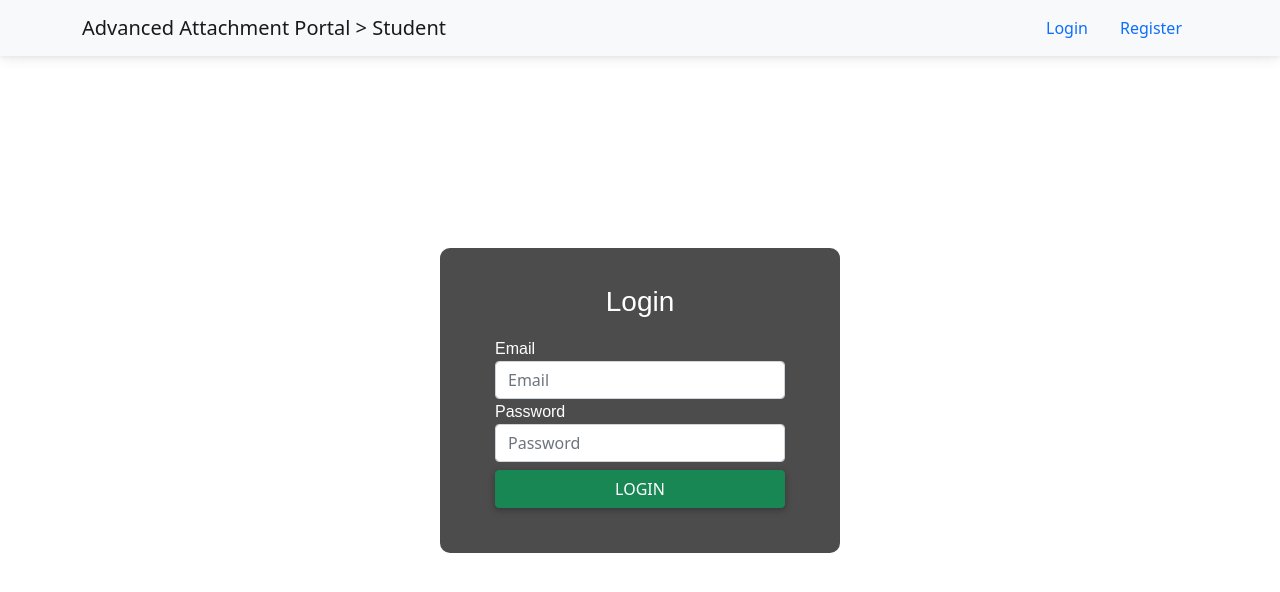
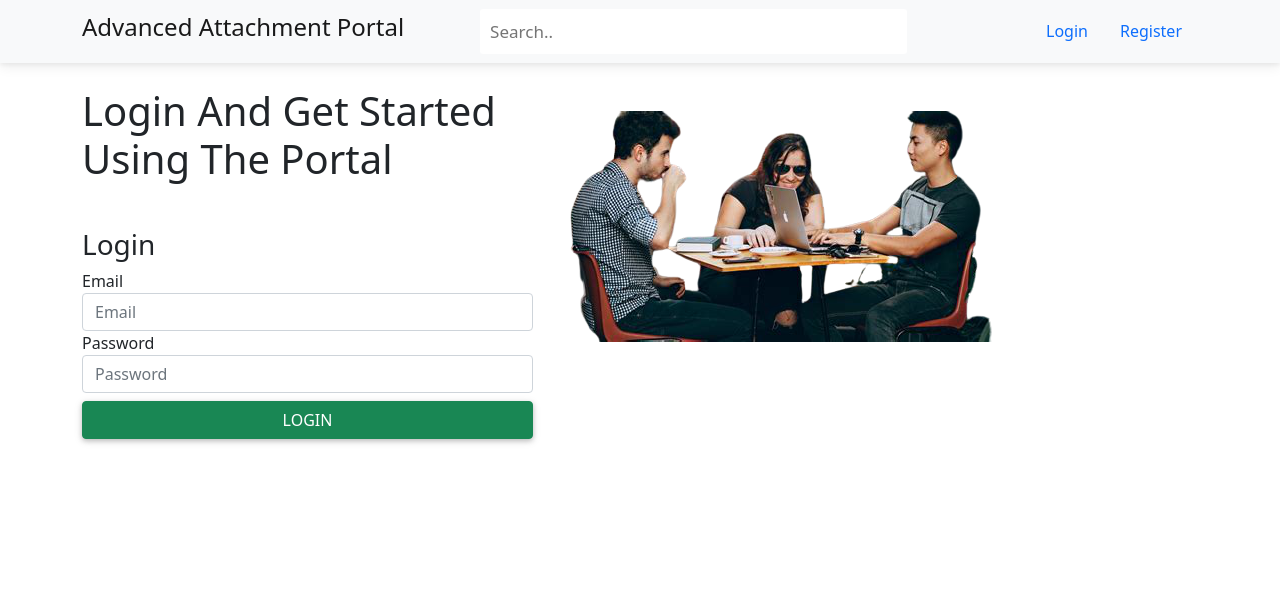
Before and after one commit to samkb420/Frontend-portal, a React (Create React App) app: page /login in a window 1280 px wide. Shown: the top 592 px of the page. Built offline with nearby package versions, Linux system fonts and the light colour scheme; no server answers.

Commit message:
Secondsprint Design of the ui

```diff
--- a/package.json
+++ b/package.json
@@ -10,6 +10,7 @@
     "bootstrap": "^5.1.3",
     "react": "^17.0.2",
     "react-dom": "^17.0.2",
+    "react-paginate": "^7.1.3",
     "react-router-dom": "^5.3.0",
     "react-scripts": "4.0.3",
     "web-vitals": "^1.0.1"
--- a/src/App.css
+++ b/src/App.css
@@ -1,4 +1,4 @@
-*{
+/* *{
   box-sizing: border-box;
 }
 
@@ -52,4 +52,33 @@ body ,html,.App,#root,.auth-wrapper{
   margin: 0;
   line-height: 1;
   padding-bottom: 20px;
+} */
+
+.login{
+  margin-top: 10%;
 }
+
+h1{
+  /* font-weight: 800; */
+  font-size: 900px;
+}
+.bg-image{
+  margin-top: 0;
+  height: 100vh;
+  background-size: cover;
+  justify-content: center;
+
+}
+
+.search input[type=text] {
+  float:center;
+
+  padding: 10px;
+  border: none;
+  width: 130%;
+  margin-left: 60px;
+
+  font-size: 17px;
+  border-radius: 3px;
+
+}
--- a/src/App.js
+++ b/src/App.js
@@ -42,7 +42,7 @@ export default class App extends Component{
       <div className="auth-wrapper">
         <div className="auth-inner">
           <Switch>
-            <Route exact path="/" component={()=><Home user={this.state.user}/>} />
+            <Route exact path="/home" component={()=><Home user={this.state.user}/>} />
             <Route exact path="/login" component={() => <Login setUser={this.setUser}/>} />
             <Route exact path="/register" component={Register} />
 
--- a/src/components/Header.js
+++ b/src/components/Header.js
@@ -1,5 +1,6 @@
 import React, { Component } from 'react'
 import { Link } from 'react-router-dom'
+import Search from './Search';
 
 export default class Header extends Component {
 
@@ -27,7 +28,7 @@ export default class Header extends Component {
 
      <a
        class="dropdown-toggle d-flex align-items-center hidden-arrow"
-       href="#/"
+       href="#gg"
        id="navbarDropdownMenuLink"
        role="button"
        data-mdb-toggle="dropdown"
@@ -96,7 +97,7 @@ export default class Header extends Component {
 
 
             <div>
-              <nav class="navbar navbar-expand-lg navbar-light bg-light fixed-top">
+              <nav class="navbar navbar-expand-lg navbar-light bg-light ">
 
  <div class="container">
 
@@ -116,7 +117,7 @@ export default class Header extends Component {
    <div class="collapse navbar-collapse" id="navbarSupportedContent">
 
      <a class="navbar-brand mt-2 mt-lg-0" href="#/">
-       Advanced Attachment Portal > Student
+       <h4>Advanced Attachment Portal </h4>
      </a>
 
      {/* <ul class="navbar-nav me-auto mb-2 mb-lg-0">
@@ -130,6 +131,12 @@ export default class Header extends Component {
          <a class="nav-link" href="#">Projects</a>
        </li>
      </ul> */}
+
+
+
+<form class="d-flex search">
+        <Search/>
+      </form>
 
    </div>
 
--- a/src/components/Home.js
+++ b/src/components/Home.js
@@ -1,5 +1,7 @@
 
 import React, { Component } from 'react'
+import { Redirect } from 'react-router'
+import Jobs from './Jobs'
 
 export default class Home extends Component {
 
@@ -9,17 +11,31 @@ export default class Home extends Component {
             return(
                 <>
                 {/* dashboard Data */}
-                <h2>Hi {this.props.user.first_name} {this.props.user.last_name}</h2>
+
+                <div className="container mt-4">
+                <Jobs/>
+                    <div className="row mt-4">
+                        <div className="col-md-2">
+                        feeeeg
+                        </div>
+
+                        <div className="col-md-8">
+                        <h2>Hi {this.props.user.first_name} {this.props.user.last_name}</h2>
                 <p>{this.props.user.email} {this.props.user.resume} {this.props.user.year}</p>
+
+                            </div>
+                            <div className="col-md-2">
+
+                        </div>
+                    </div>
+
+                </div>
+
                 </>
             )
+        }else{
+            return <Redirect to="/login"/>
         }
-        return (
-            <div>
-                {/* home page */}
-                    <h2>You are not logged in</h2>
 
-            </div>
-        )
     }
 }
--- /dev/null
+++ b/src/components/Jobs.js
@@ -0,0 +1,92 @@
+import React, {Component} from 'react'
+import axios from 'axios'
+import ReactPaginate from 'react-paginate';
+// import './jobs.css'
+
+export default class Jobs extends Component {
+    constructor(props) {
+        super(props);
+        this.state = {
+            offset: 0,
+            data: [],
+            perPage: 4,
+            currentPage: 0
+        };
+        this.handlePageClick = this
+            .handlePageClick
+            .bind(this);
+    }
+    receivedData() {
+        axios
+            .get(`https://proxify-cors.herokuapp.com/proxy?u=http://attachmentapi.herokuapp.com/api/v4/jobs`)
+            .then(res => {
+
+                const data = res.data;
+                console.log(data)
+                // const available = {pd.open};
+                const slice = data.slice(this.state.offset, this.state.offset + this.state.perPage)
+                const postData = slice.map(pd => <React.Fragment>
+                    <div className="card mt-2 ">
+                    <div className="card-body">
+                    <div>
+                    <h4>{pd.title} <small> posted by </small>{pd.company_name}<span>
+                    </span></h4>
+                    </div>
+                    <p>
+                    {pd.description.slice(0, 70)} <span><i  className="fa fa-external-link-alt fa-1x"> </i></span>
+                    </p>
+                        <div className="status_open">
+                        <i  className="fa fa-circle fa-2x"> </i>
+                        </div>
+                        <div className="status_closed">
+                        <i  className="fa fa-circle fa-2x"> </i>
+                        </div>
+                    </div>
+                    </div>
+
+                </React.Fragment>)
+
+                this.setState({
+                    pageCount: Math.ceil(data.length / this.state.perPage),
+
+                    postData
+                })
+            });
+    }
+    handlePageClick = (e) => {
+        const selectedPage = e.selected;
+        const offset = selectedPage * this.state.perPage;
+
+        this.setState({
+            currentPage: selectedPage,
+            offset: offset
+        }, () => {
+            this.receivedData()
+        });
+
+    };
+
+    componentDidMount() {
+        this.receivedData()
+    }
+    render() {
+        return (
+            <div>
+                {this.state.postData}
+                <ReactPaginate
+                    previousLabel={"prev"}
+                    nextLabel={"next"}
+                    breakLabel={"..."}
+                    breakClassName={"break-me"}
+                    pageCount={this.state.pageCount}
+                    marginPagesDisplayed={2}
+                    pageRangeDisplayed={5}
+                    onPageChange={this.handlePageClick}
+                    containerClassName={"pagination"}
+                    subContainerClassName={"pages pagination"}
+                    activeClassName={"active"}/>
+            </div>
+
+        )
+    }
+}
--- a/src/components/Login.js
+++ b/src/components/Login.js
@@ -30,20 +30,22 @@ export default class Login extends Component {
     };
     render() {
         if(this.state.loggedIn){
-            return <Redirect to="/"/>;
+            return <Redirect to="/home"/>;
         }
         return (
             <div>
-
-
-                <form onSubmit={this.handleSubmit}>
+                <div className="container mt-4">
+                    <div className="row">
+                        <div className="col-md-5">
+                            <h1>Login And Get Started Using The Portal</h1>
+                        <form className="login" onSubmit={this.handleSubmit}>
                     <h3>Login</h3>
-                    <div className="for-group">
+                    <div className="form-group">
                         <label>Email</label>
                         <input type="email" className="form-control" placeholder="Email"
                         onChange={e => this.email = e.target.value}/>
                     </div>
-                    <div className="for-group">
+                    <div className="form-group">
                         <label>Password</label>
                         <input type="password" className="form-control" placeholder="Password"
                         onChange={e => this.password = e.target.value}/>
@@ -53,6 +55,19 @@ export default class Login extends Component {
                     <button className="btn mt-2 btn-success">Login</button>
                     </div>
                 </form>
+                        </div>
+                        <div className="col-md-7 mt-4 bg-image login">
+
+
+
+                <img src="img/bg.png" alt="my hero"/>
+
+                            </div>
+                    </div>
+                </div>
+
+
+
             </div>
 
         )
--- a/src/components/Register.js
+++ b/src/components/Register.js
@@ -28,25 +28,30 @@ export default class Register extends Component {
 
     render(){
     return (
-        <div>
-            <form onSubmit={this.handleSubmit}>
+        <div className="mt-2">
+
+
+        <div className="container mt-4">
+                    <div className="row">
+                        <div className="col-md-5">
+                        <form onSubmit={this.handleSubmit}>
                 <h3>Register</h3>
-                <div className="for-group">
+                <div className="form-group">
                     <label>First name</label>
                     <input type="text" className="form-control" placeholder="first name"
                     onChange={e => this.firstName = e.target.value}/>
                 </div>
-                <div className="for-group">
+                <div className="form-group">
                     <label>Last name</label>
                     <input type="text" className="form-control" placeholder="Last name"
                     onChange={e => this.lastName = e.target.value}/>
                 </div>
-                <div className="for-group">
+                <div className="form-group">
                     <label>Email</label>
                     <input type="email" className="form-control" placeholder="Email"
                     onChange={e => this.email = e.target.value}/>
                 </div>
-                <div className="for-group">
+                <div className="form-group">
                     <label>Password</label>
                     <input type="password" className="form-control" placeholder="Password"
                     onChange={e => this.password = e.target.value}/>
@@ -56,6 +61,13 @@ export default class Register extends Component {
                 <button className="btn mt-2 btn-primary">Register</button>
                 </div>
             </form>
+                        </div>
+                        <div className="col-md-7">
+                            <p>lorem ispum</p>
+                            </div>
+                    </div>
+                </div>
+
         </div>
     )
     }
--- /dev/null
+++ b/src/components/Search.js
@@ -0,0 +1,14 @@
+import React from "react";
+
+// import "./Header.css"
+const Search = ({ searchParam, onChange }) => {
+    const ref = React.createRef(null);
+
+    return (
+        <div className="topnav">
+             <input type="text" ref={ref}  value={searchParam}  onChange={onChange} placeholder="Search.."/>
+
+            </div>
+    )
+};
+export default Search;
```
Also changed, not shown: src/components/Hero.js (added, +23 -0 lines), public/img/bg.png (added), 1 other file (tests, documents, lock files or other folders).
